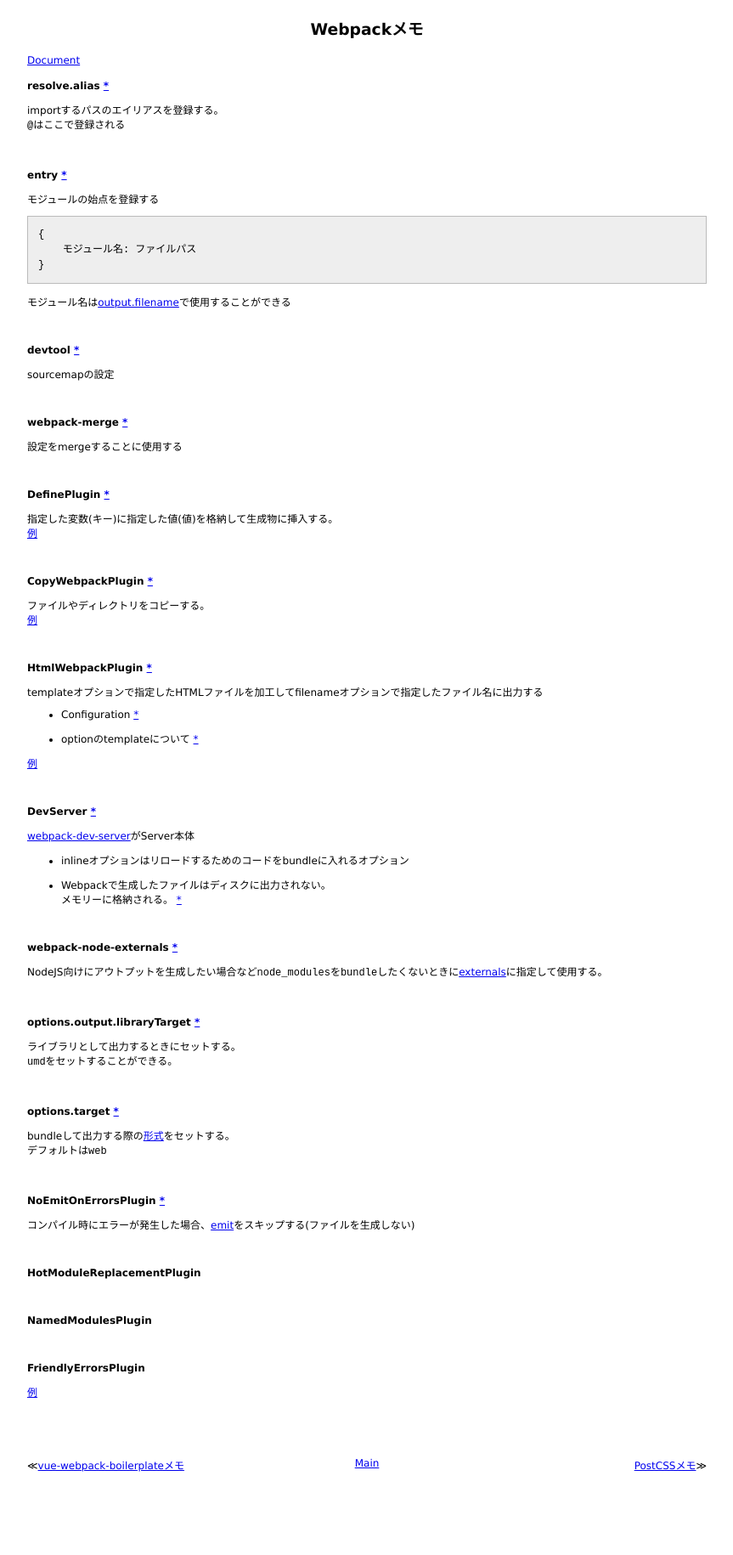
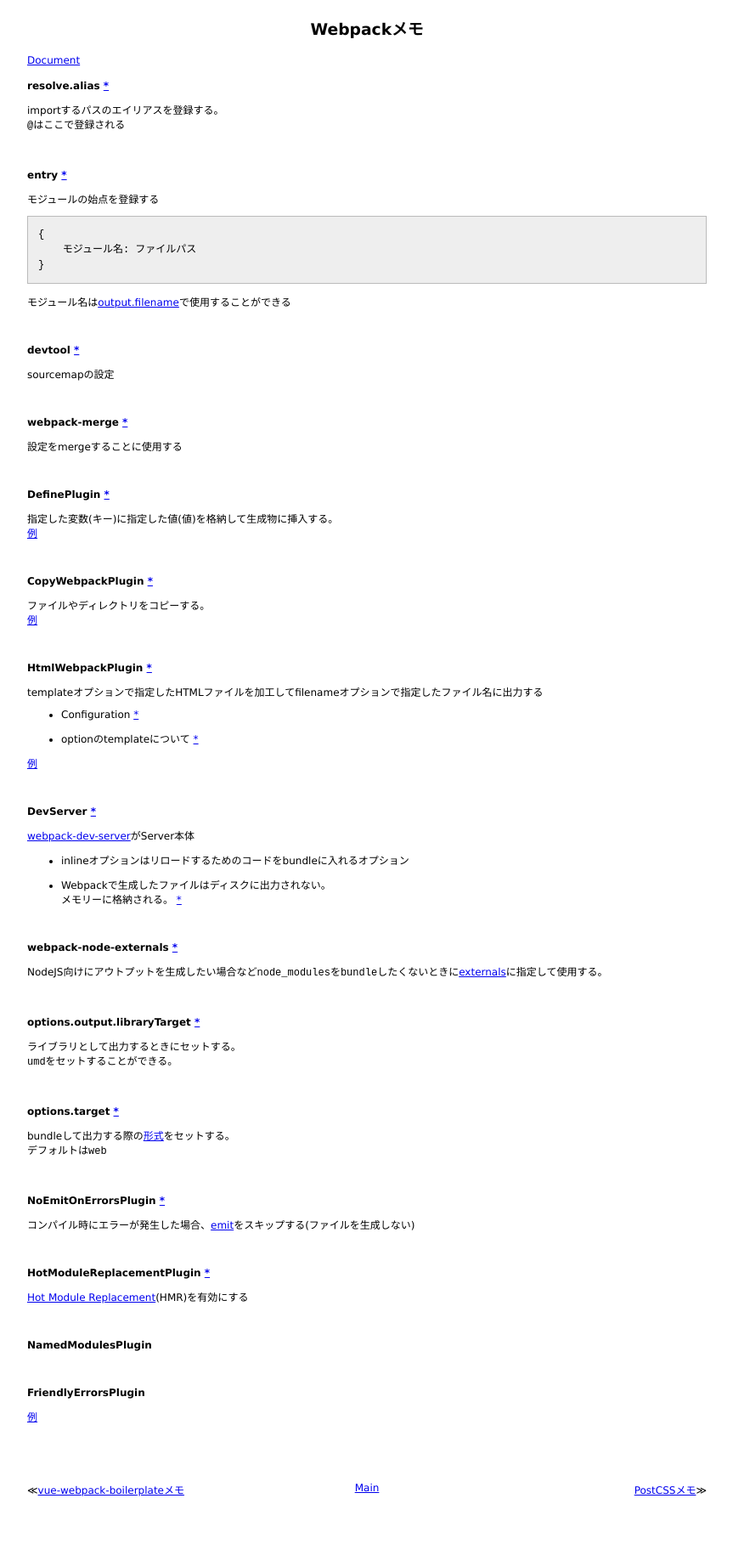
Before and after one commit to 38elements/38elements.github.com, a Jekyll site: the page built from _posts/2017-12-01-webpack.md, in a window 1280 px wide. Shown: the whole page at 85% size, without its empty margins (208-1071 px from the left). Built offline with Jekyll 4.4.1, drawn with Linux system fonts in a browser that asks for light colours; before the commit the page ends 1801 px from its top, so only the background shows below that.

Commit message:
Update 2017-12-01-webpack.md

```diff
--- a/_posts/2017-12-01-webpack.md
+++ b/_posts/2017-12-01-webpack.md
@@ -101,7 +101,9 @@ bundleして出力する際の[形式](https://webpack.js.org/configuration/targ
 
 <br>
 
-#### HotModuleReplacementPlugin
+#### HotModuleReplacementPlugin [\*](https://webpack.js.org/concepts/hot-module-replacement/)
+
+[Hot Module Replacement](https://webpack.js.org/concepts/hot-module-replacement/)(HMR)を有効にする
 
 <br>
 
```
